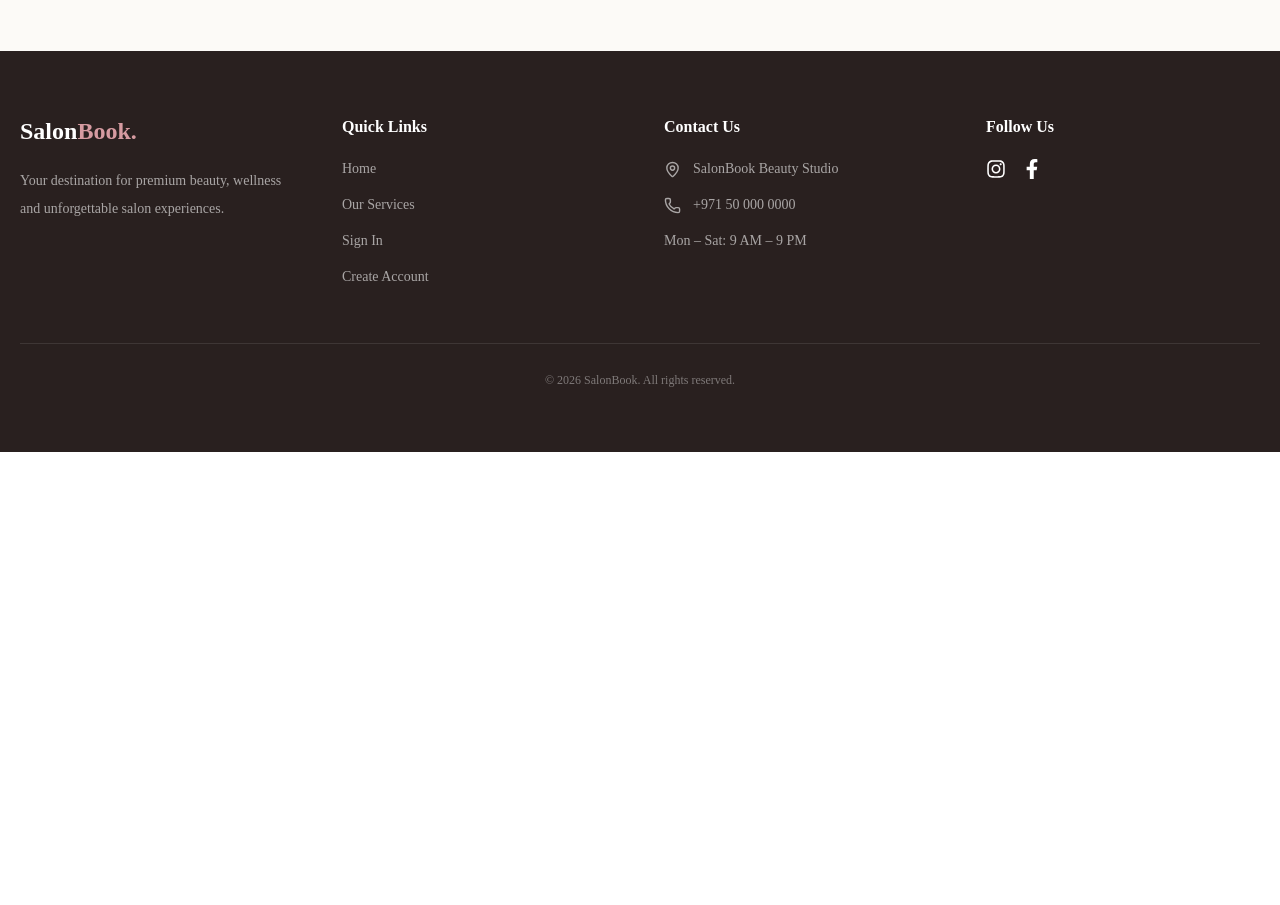
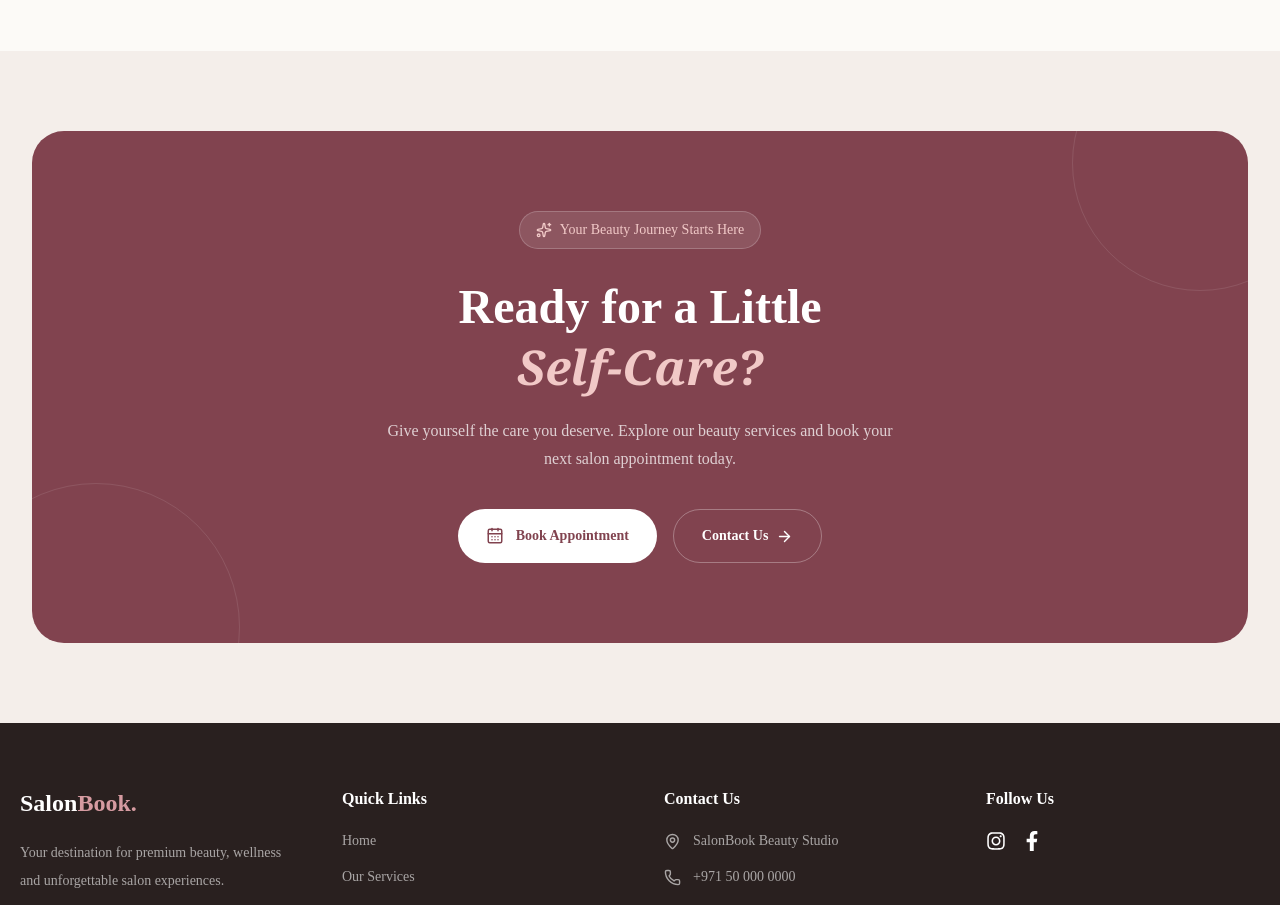
Before and after one commit to hafizul1997/salonbook-client, a Next.js app: page / in a window 1280 px wide. Shown: the part 3680-4585 px from the top of the page. Before the commit the page ends 4132 px from the top, so only its background shows below. Built offline with nearby package versions, Linux system fonts and the light colour scheme.

Commit message:
feat: add homepage appointment cta section

```diff
--- a/src/app/page.tsx
+++ b/src/app/page.tsx
@@ -4,6 +4,7 @@ import Categories from "@/components/home/categories";
 import FeaturedServices from "@/components/home/featured-services";
 import About from "@/components/home/about";
 import Testimonials from "@/components/home/testimonials";
+import CTA from "@/components/home/cta";
 import { FaInstagram, FaFacebookF } from "react-icons/fa";
 import Link from "next/link";
 import {
@@ -75,6 +76,9 @@ export default function HomePage() {
       {/* ================= TESTIMONIALS ================= */}
 
       <Testimonials />
+
+      {/* ================= CTA ================= */}
+      <CTA />
 
       {/* ================= FOOTER ================= */}
 
--- /dev/null
+++ b/src/components/home/cta.tsx
@@ -0,0 +1,61 @@
+
+import Link from "next/link";
+import {
+  ArrowRight,
+  CalendarDays,
+  Sparkles,
+} from "lucide-react";
+
+export default function CTA() {
+  return (
+    <section className="bg-[#F4EEEA] px-5 py-20 lg:px-8">
+      <div className="relative mx-auto max-w-7xl overflow-hidden rounded-[2rem] bg-[#81434F] px-7 py-16 text-center text-white sm:px-12 lg:py-20">
+
+        {/* DECORATIVE ELEMENTS */}
+        <div className="pointer-events-none absolute -top-24 -right-20 h-64 w-64 rounded-full border border-white/10" />
+        <div className="pointer-events-none absolute -bottom-32 -left-20 h-72 w-72 rounded-full border border-white/10" />
+
+        {/* CONTENT */}
+        <div className="relative mx-auto max-w-2xl">
+
+          <div className="mx-auto flex w-fit items-center gap-2 rounded-full border border-white/20 bg-white/10 px-4 py-2 text-sm text-[#F1C9C7]">
+            <Sparkles size={16} />
+            Your Beauty Journey Starts Here
+          </div>
+
+          <h2 className="mt-7 text-3xl leading-tight font-semibold sm:text-4xl lg:text-5xl">
+            Ready for a Little
+            <span className="block font-serif italic text-[#F1C9C7]">
+              Self-Care?
+            </span>
+          </h2>
+
+          <p className="mx-auto mt-5 max-w-lg text-sm leading-7 text-white/75 sm:text-base">
+            Give yourself the care you deserve. Explore our beauty
+            services and book your next salon appointment today.
+          </p>
+
+          {/* BUTTONS */}
+          <div className="mt-9 flex flex-wrap justify-center gap-4">
+            <Link
+              href="/services"
+              className="inline-flex items-center gap-3 rounded-full bg-white px-7 py-4 text-sm font-bold text-[#81434F] transition hover:bg-[#f4e9e5]"
+            >
+              <CalendarDays size={18} />
+              Book Appointment
+            </Link>
+
+            <Link
+              href="/#contact"
+              className="inline-flex items-center gap-2 rounded-full border border-white/30 px-7 py-4 text-sm font-semibold text-white transition hover:bg-white/10"
+            >
+              Contact Us
+              <ArrowRight size={17} />
+            </Link>
+          </div>
+
+        </div>
+      </div>
+    </section>
+  );
+}
```
